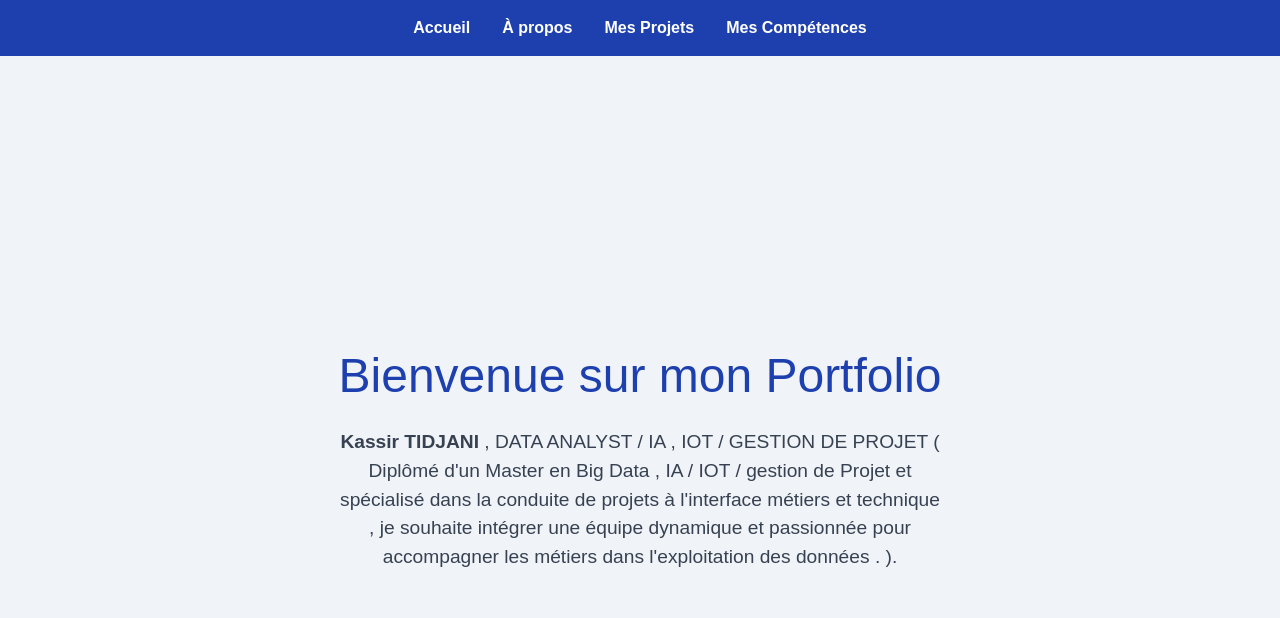
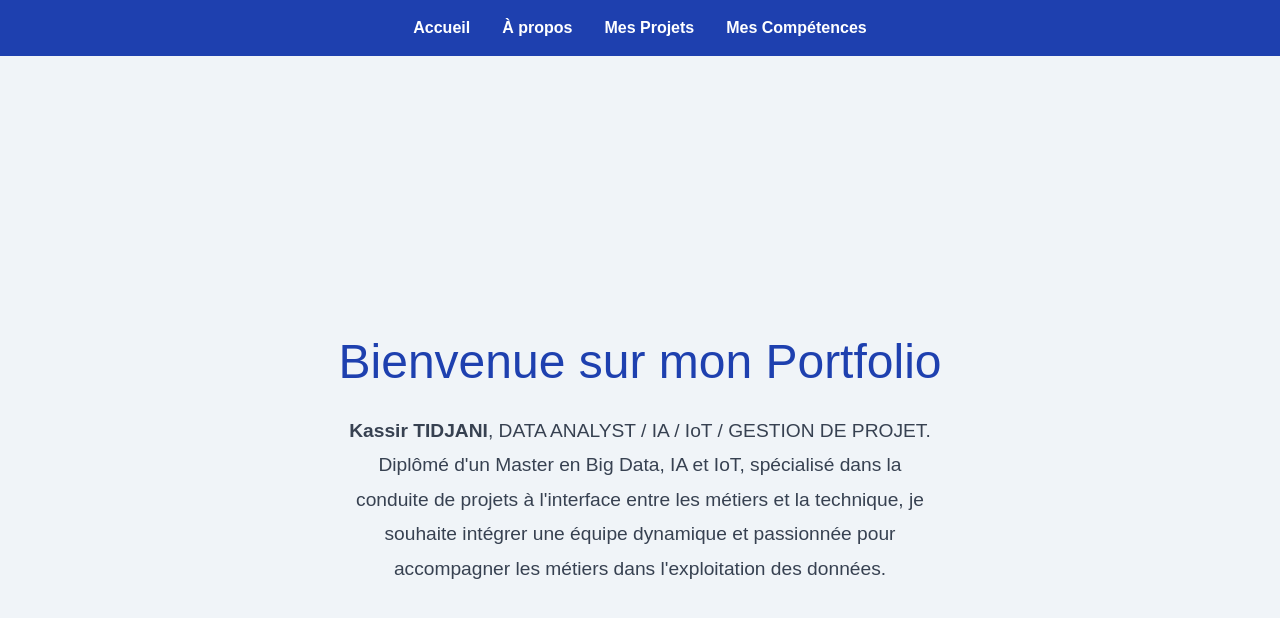
Before and after one commit to kassir2/mon-portfolio, a Next.js app: page / in a window 1280 px wide. Shown: the top 618 px of the page. Built offline with nearby package versions, Linux system fonts and the light colour scheme.

Commit message:
Refactor Home component layout and text styling

```diff
--- a/src/app/page.tsx
+++ b/src/app/page.tsx
@@ -1,6 +1,7 @@
 export default function Home() {
   return (
-    <main style={{
+    <main
+      style={{
         minHeight: '100vh',
         display: 'flex',
         flexDirection: 'column',
@@ -8,14 +9,34 @@ export default function Home() {
         justifyContent: 'center',
         padding: '2rem',
         backgroundColor: '#f0f4f8',
-      fontFamily: 'Arial, sans-serif'
-    }}>
-      <h1 style={{ fontSize: '3rem', color: '#1e40af', marginBottom: '1rem' }}>
+        fontFamily: 'Arial, sans-serif',
+      }}
+    >
+      <h1
+        style={{
+          fontSize: '3rem',
+          color: '#1e40af',
+          marginBottom: '1rem',
+          textAlign: 'center',
+        }}
+      >
         Bienvenue sur mon Portfolio
       </h1>
-      <p style={{ fontSize: '1.2rem', color: '#374151', textAlign: 'center', maxWidth: '600px' }}>
-         <strong>Kassir TIDJANI</strong> , DATA ANALYST / IA , IOT / GESTION DE PROJET
-          ( Diplômé d'un  Master en  Big Data , IA / IOT / gestion de Projet et spécialisé dans  la conduite de projets à l'interface métiers et technique , je souhaite intégrer une équipe dynamique et passionnée pour accompagner les métiers dans l'exploitation des données . ).
+
+      <p
+        style={{
+          fontSize: '1.2rem',
+          color: '#374151',
+          textAlign: 'center',
+          maxWidth: '600px',
+          lineHeight: 1.8,
+        }}
+      >
+        <strong>Kassir TIDJANI</strong>, DATA ANALYST / IA / IoT / GESTION DE
+        PROJET. Diplômé d&apos;un Master en Big Data, IA et IoT, spécialisé
+        dans la conduite de projets à l&apos;interface entre les métiers et
+        la technique, je souhaite intégrer une équipe dynamique et passionnée
+        pour accompagner les métiers dans l&apos;exploitation des données.
       </p>
     </main>
   );
```
Lines whose indentation alone changed are shown as unchanged.
